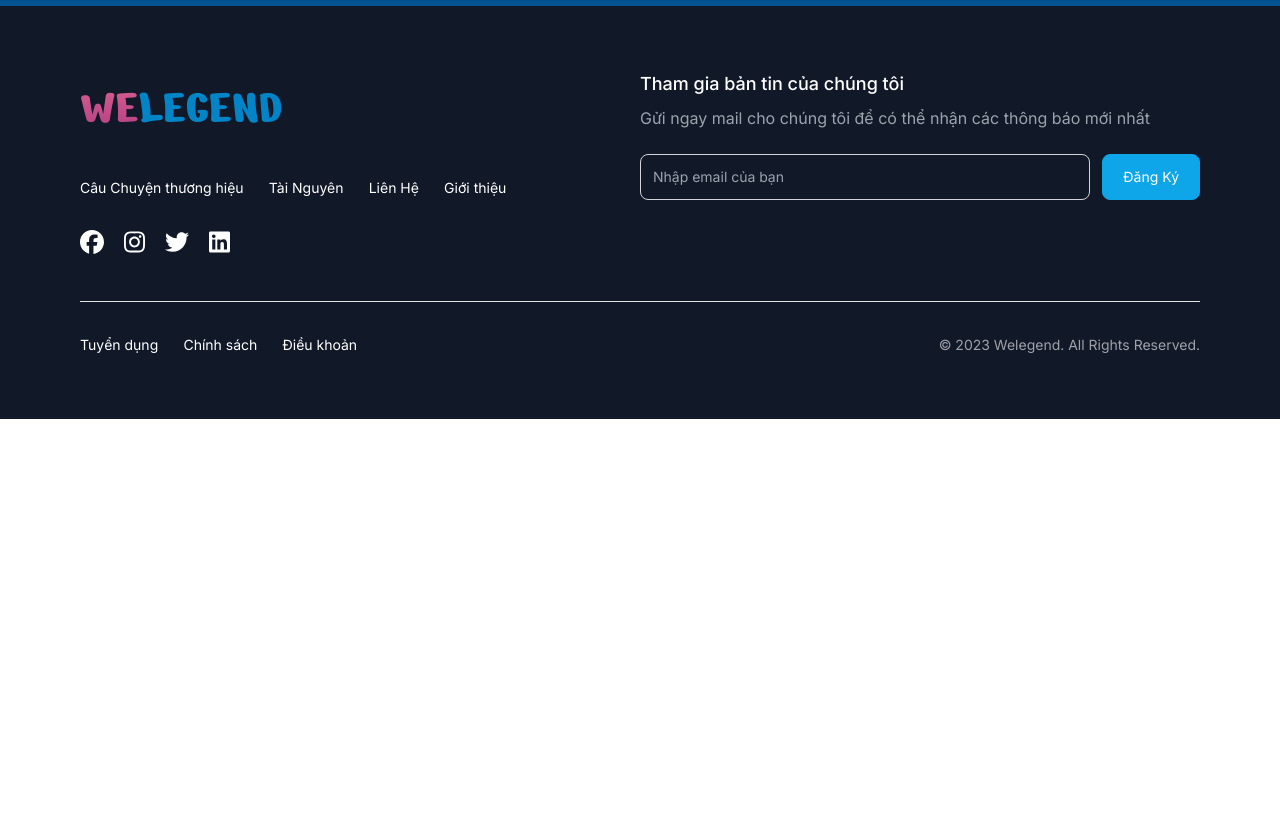
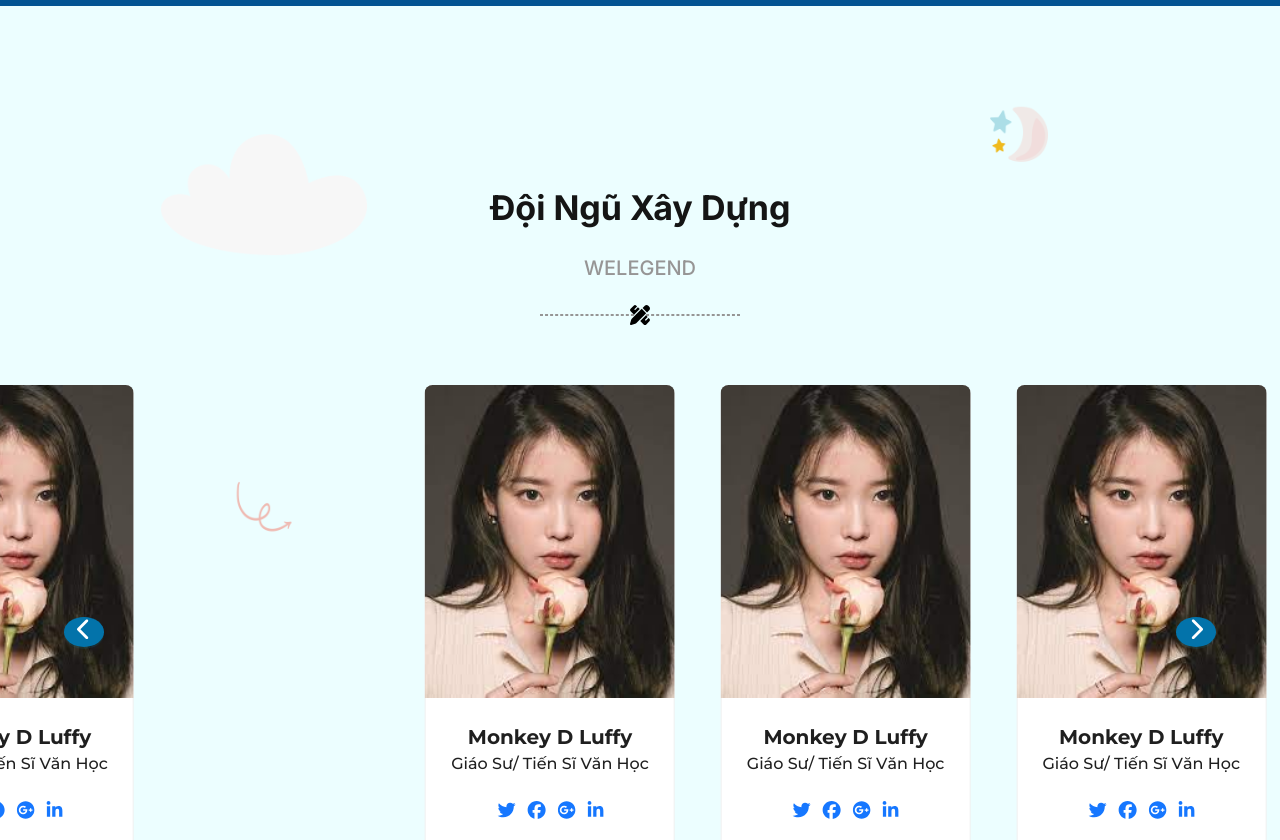
Before and after one commit to DreamTech-Team/Welegend-Web, a Next.js app in the folder welegend/: page /introduce in a window 1280 px wide. Shown: the part 4860-5700 px from the top of the page. Before the commit the page ends 5279 px from the top, so only its background shows below. Built offline with nearby package versions, Linux system fonts and the light colour scheme.

Commit message:
BL: Ww-18: add team buildings

```diff
--- /dev/null
+++ b/welegend/app/(pages)/introduce/_components/Buildings.tsx
@@ -0,0 +1,83 @@
+import {
+  faChevronLeft,
+  faChevronRight,
+  faPenRuler,
+} from '@fortawesome/free-solid-svg-icons';
+import { FontAwesomeIcon } from '@fortawesome/react-fontawesome';
+import { Button, Carousel } from 'antd';
+import { chunk } from 'lodash';
+import { useRef, useState } from 'react';
+import { CardInfo } from './CardInfo';
+
+export function Buildings() {
+  const [listItems, setListItems] = useState([
+    0, 1, 2, 3, 4, 5, 6, 7, 8, 9, 10,
+  ]);
+  const chunks = chunk(listItems, 4);
+
+  const carouselRef = useRef<any>(null);
+
+  const handleNext = () => {
+    if (carouselRef.current) {
+      carouselRef.current.next();
+    }
+  };
+
+  const handlePrev = () => {
+    if (carouselRef.current) {
+      carouselRef.current.prev();
+    }
+  };
+
+  return (
+    <div className="my-32 ">
+      <div className="text-center py-12 ">
+        <h1 className="w-full font-bold text-[#151515] sm:text-[25px] md:text-[34px]">
+          Đội Ngũ Xây Dựng
+        </h1>
+        <p className=" text-[#969595] m-5 sm:text-[18px] md:text-[20px] uppercase font-medium">
+          Welegend
+        </p>
+        <div className="relative">
+          <FontAwesomeIcon
+            className="relative z-1"
+            icon={faPenRuler}
+            size="lg"
+          />
+          <div className="absolute z-0 top-1/2 left-1/2 translate-y-[-50%] translate-x-[-50%] w-[200px] h-[2px] border border-[#969595] border-dashed"></div>
+        </div>
+      </div>
+      <div className="relative">
+        <Carousel ref={carouselRef} autoplay>
+          {chunks.map((items, index) => (
+            <div key={index}>
+              <div className="flex flex-wrap justify-center gap-[2%]">
+                {items.map((item) => (
+                  <CardInfo key={item} />
+                ))}
+              </div>
+            </div>
+          ))}
+        </Carousel>
+
+        <Button
+          type="primary"
+          shape="circle"
+          size="large"
+          style={{ position: 'absolute', top: '50%', left: '5%' }}
+          icon={<FontAwesomeIcon icon={faChevronLeft} size="lg" />}
+          onClick={handlePrev}
+        />
+
+        <Button
+          type="primary"
+          shape="circle"
+          size="large"
+          style={{ position: 'absolute', top: '50%', right: '5%' }}
+          icon={<FontAwesomeIcon icon={faChevronRight} size="lg" />}
+          onClick={handleNext}
+        />
+      </div>
+    </div>
+  );
+}
--- a/welegend/app/(pages)/introduce/page.tsx
+++ b/welegend/app/(pages)/introduce/page.tsx
@@ -8,6 +8,7 @@ import {
   TruthStory,
   ValueCompany,
 } from './_components';
+import { Buildings } from './_components/Buildings';
 
 export default function IntroducePage() {
   return (
@@ -23,6 +24,7 @@ export default function IntroducePage() {
         <TruthStory />
         <Lectures />
         <ValueCompany />
+        <Buildings />
       </div>
     </div>
   );
```
